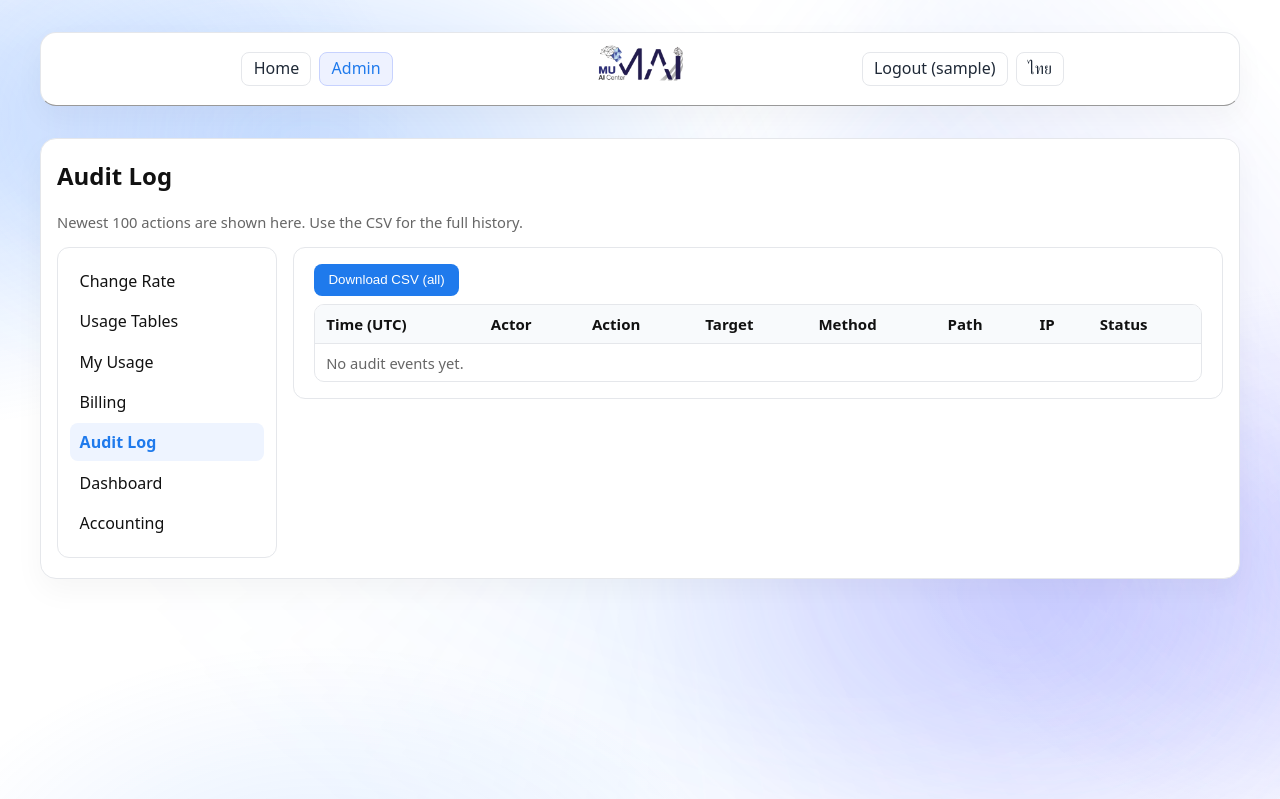
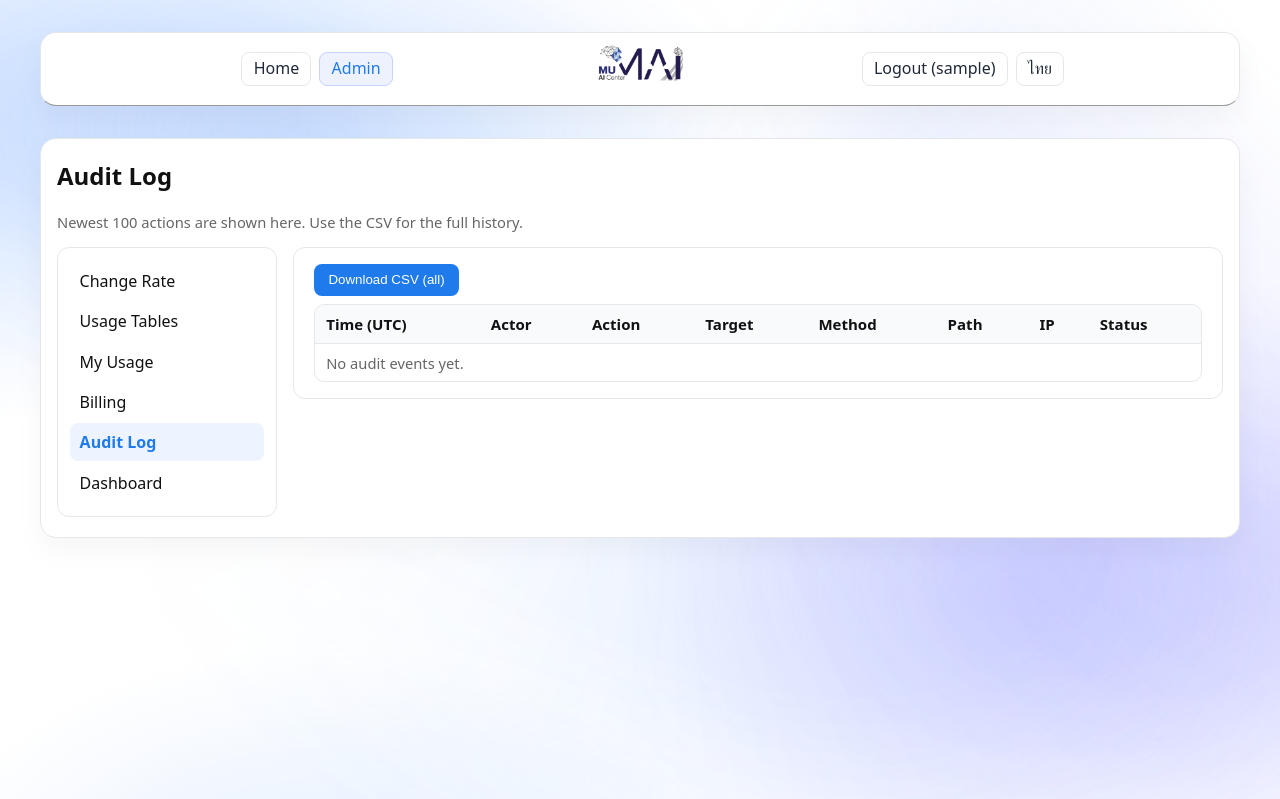
Before and after one commit to Purinat33/hpc_flask, a Flask app: page /admin/audit in a window 1280 px wide. Shown: the top 799 px of the page. Run offline with Flask 3, Linux system fonts and the light colour scheme; the visitor is signed in with stand-in values (Sample User, id 1); data that the repository does not hold is empty; parts of the project's set-up code (start-up, migrations or seed data) failed here and were passed over; some libraries are stand-ins or nearby versions.

Commit message:
Removed /ledger from usage for now

```diff
--- a/templates/admin/audit.html
+++ b/templates/admin/audit.html
@@ -19,7 +19,7 @@
             href="{{ url_for('admin.admin_form', section='dashboard', before=before) }}">
             {{ _("Dashboard") }}
         </a>
-        <a class="slink" href="{{ url_for('admin.ledger_page') }}">Accounting</a>
+        <!-- <a class="slink" href="{{ url_for('admin.ledger_page') }}">Accounting</a> -->
 
     </aside>
 
--- a/templates/admin/page.html
+++ b/templates/admin/page.html
@@ -31,7 +31,7 @@
             href="{{ url_for('admin.admin_form', section='dashboard', before=before) }}">
             {{ _("Dashboard") }}
         </a>
-        <a class="slink" href="{{ url_for('admin.ledger_page') }}">Accounting</a>
+        <!-- <a class="slink" href="{{ url_for('admin.ledger_page') }}">Accounting</a> -->
     </aside>
     <style>
         /* make the three columns line up, bottom-aligned */
```
